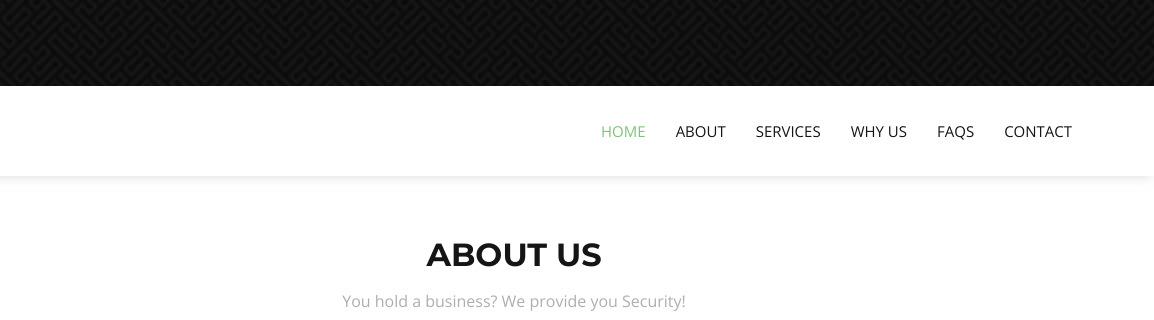
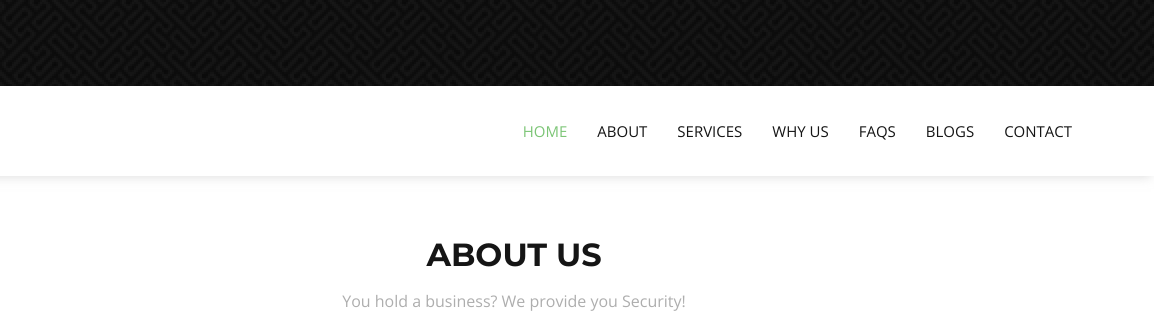
Before and after one commit to aravind0x7/ttc_v2, a plain HTML site: page index.html in a window 1280 px wide. Shown: the part 714-1034 px from the top of the page, 126-1280 px from the left. Drawn offline with nearby package versions, Linux system fonts and the light colour scheme.

Commit message:
Update index.html

```diff
--- a/index.html
+++ b/index.html
@@ -62,8 +62,8 @@
           <li><a class="nav-link scrollto" href="#services">Services</a></li>
           <li><a class="nav-link scrollto " href="#why-us">Why Us</a></li>
            <li><a class="nav-link scrollto" href="#faq">FAQs</a></li>
-          <!--<li><a class="nav-link scrollto" href="#pricing">Pricing</a></li>
-          <li class="dropdown"><a href="#"><span>Drop Down</span> <i class="bi bi-chevron-down"></i></a>
+          <li><a class="nav-link scrollto" href="https://medium.com/@thethreatcops">Blogs</a></li>
+          <!--<li class="dropdown"><a href="#"><span>Drop Down</span> <i class="bi bi-chevron-down"></i></a>
             <ul>
               <li><a href="#">Drop Down 1</a></li>
               <li class="dropdown"><a href="#"><span>Deep Drop Down</span> <i class="bi bi-chevron-right"></i></a>
```
